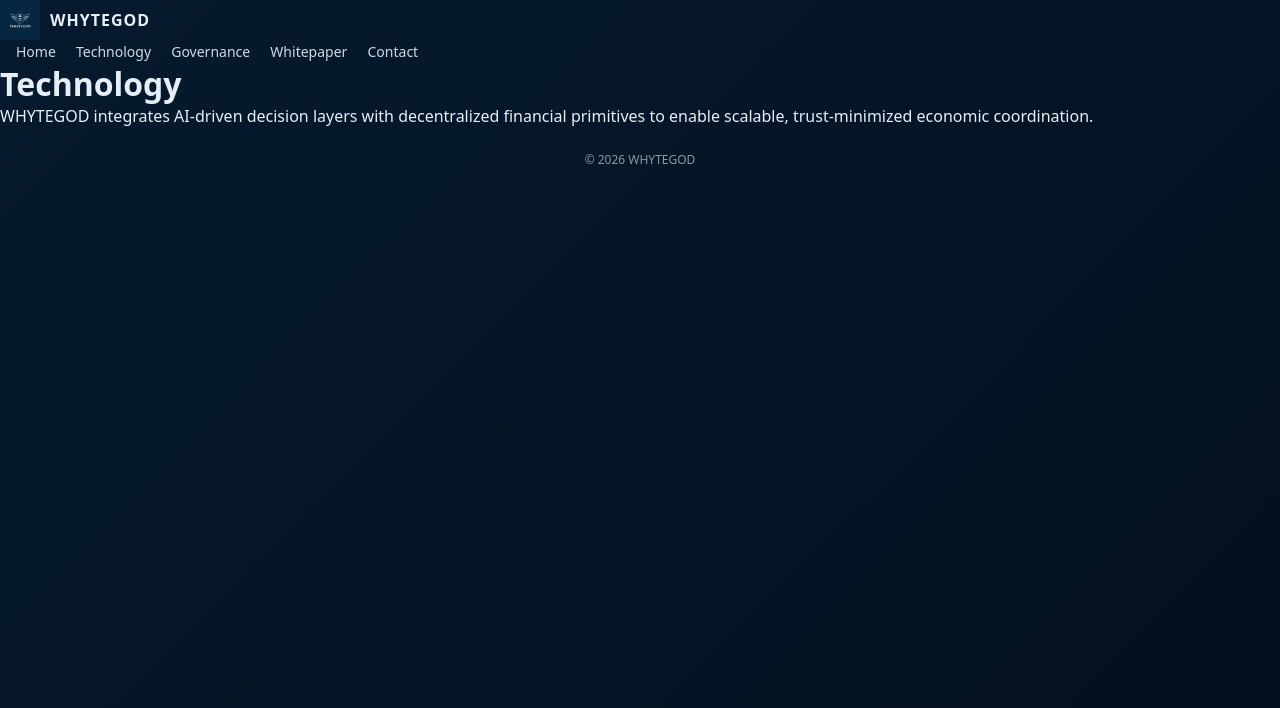
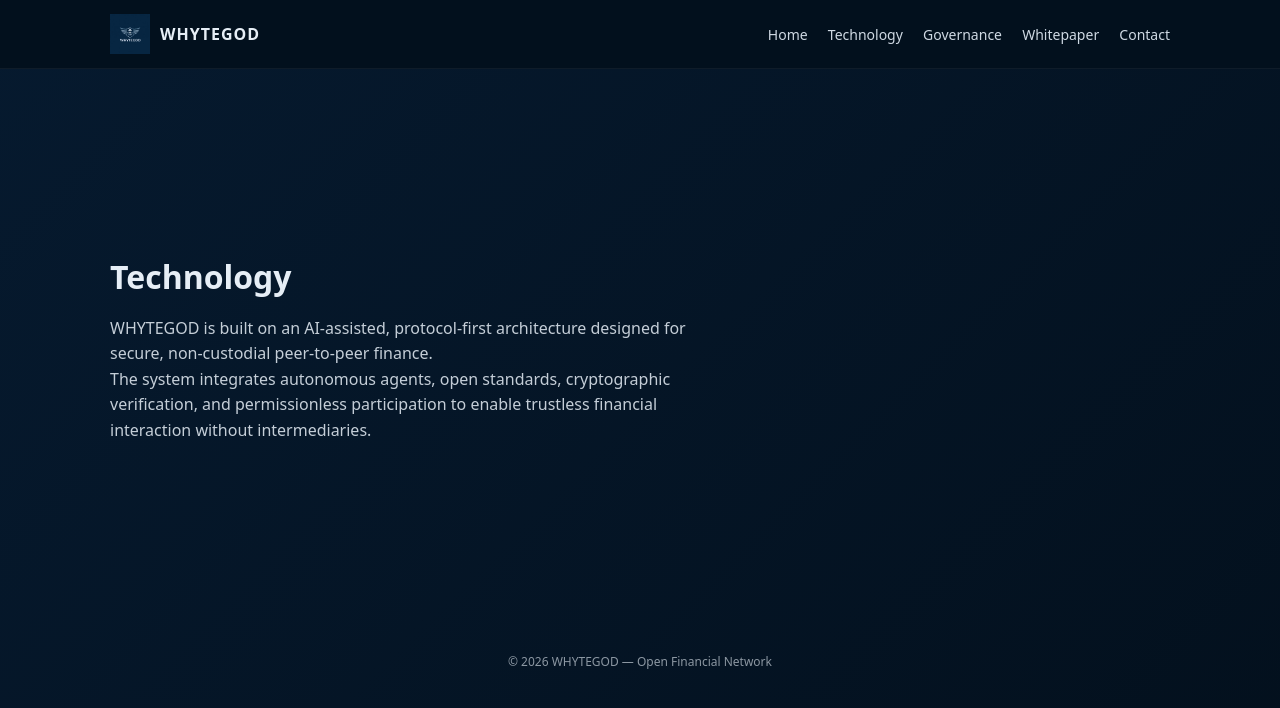
Before and after one commit to whytegod/whytegod.github.io, a plain HTML site: page technology.html in a window 1280 px wide. Drawn offline with Linux system fonts and the light colour scheme.

Commit message:
Update technology.html

```diff
--- a/technology.html
+++ b/technology.html
@@ -1,16 +1,19 @@
 <!DOCTYPE html>
 <html lang="en">
 <head>
-  <meta charset="UTF-8">
+  <meta charset="UTF-8" />
+  <meta name="viewport" content="width=device-width, initial-scale=1.0" />
   <title>Technology — WHYTEGOD</title>
+
   <link rel="icon" type="image/png" href="favicon.png">
   <link rel="stylesheet" href="style.css">
 </head>
 <body>
 
-<header class="nav">
+<header class="navbar">
+  <div class="nav-container">
     <div class="brand">
-    <img src="logo.png" alt="Whytegod Logo">
+      <img src="logo.png" alt="WHYTEGOD logo">
       <span>WHYTEGOD</span>
     </div>
     <nav>
@@ -20,19 +23,25 @@
       <a href="whitepaper.html">Whitepaper</a>
       <a href="contact.html">Contact</a>
     </nav>
+  </div>
 </header>
 
-<main class="container">
+<main class="hero">
   <h1>Technology</h1>
   <p>
-    WHYTEGOD integrates AI-driven decision layers with
-    decentralized financial primitives to enable scalable,
-    trust-minimized economic coordination.
+    WHYTEGOD is built on an AI-assisted, protocol-first architecture
+    designed for secure, non-custodial peer-to-peer finance.
+  </p>
+
+  <p>
+    The system integrates autonomous agents, open standards,
+    cryptographic verification, and permissionless participation
+    to enable trustless financial interaction without intermediaries.
   </p>
 </main>
 
 <footer>
-  © 2026 WHYTEGOD
+  © 2026 WHYTEGOD — Open Financial Network
 </footer>
 
 </body>
```
Lines whose indentation alone changed are shown as unchanged.
